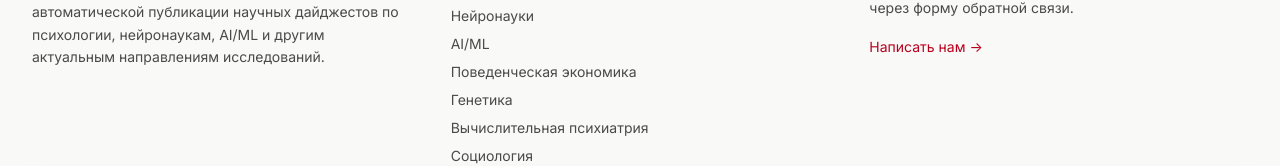
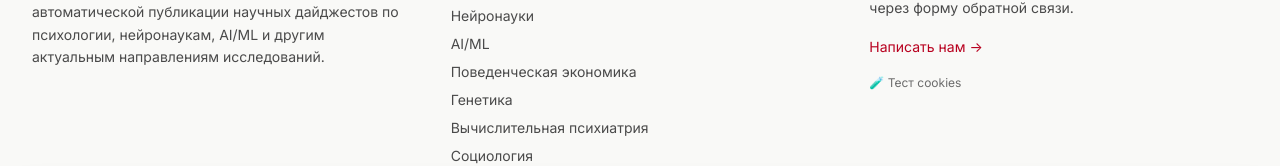
Before and after one commit to mrvolkomorov/science-digest-platform, a React (Vite) app: page /cookie-test in a window 1280 px wide. Shown: the part 457-623 px from the top of the page. Built offline with nearby package versions, Linux system fonts and the light colour scheme; no server answers.

Commit message:
Add files via upload

```diff
--- a/src/components/Footer.tsx
+++ b/src/components/Footer.tsx
@@ -40,9 +40,17 @@ export function Footer() {
             </p>
             <a
               href="/contact"
-              className="inline-block font-ui text-sm text-accent-primary hover:text-accent-hover transition-colors"
+              className="inline-block font-ui text-sm text-accent-primary hover:text-accent-hover transition-colors mb-2"
             >
               Написать нам →
+            </a>
+            <br />
+            <a
+              href="/cookie-test"
+              className="inline-block font-ui text-xs text-text-tertiary hover:text-accent-primary transition-colors"
+              title="Тестовая страница для проверки работы cookie banner"
+            >
+              🧪 Тест cookies
             </a>
           </div>
         </div>
```
